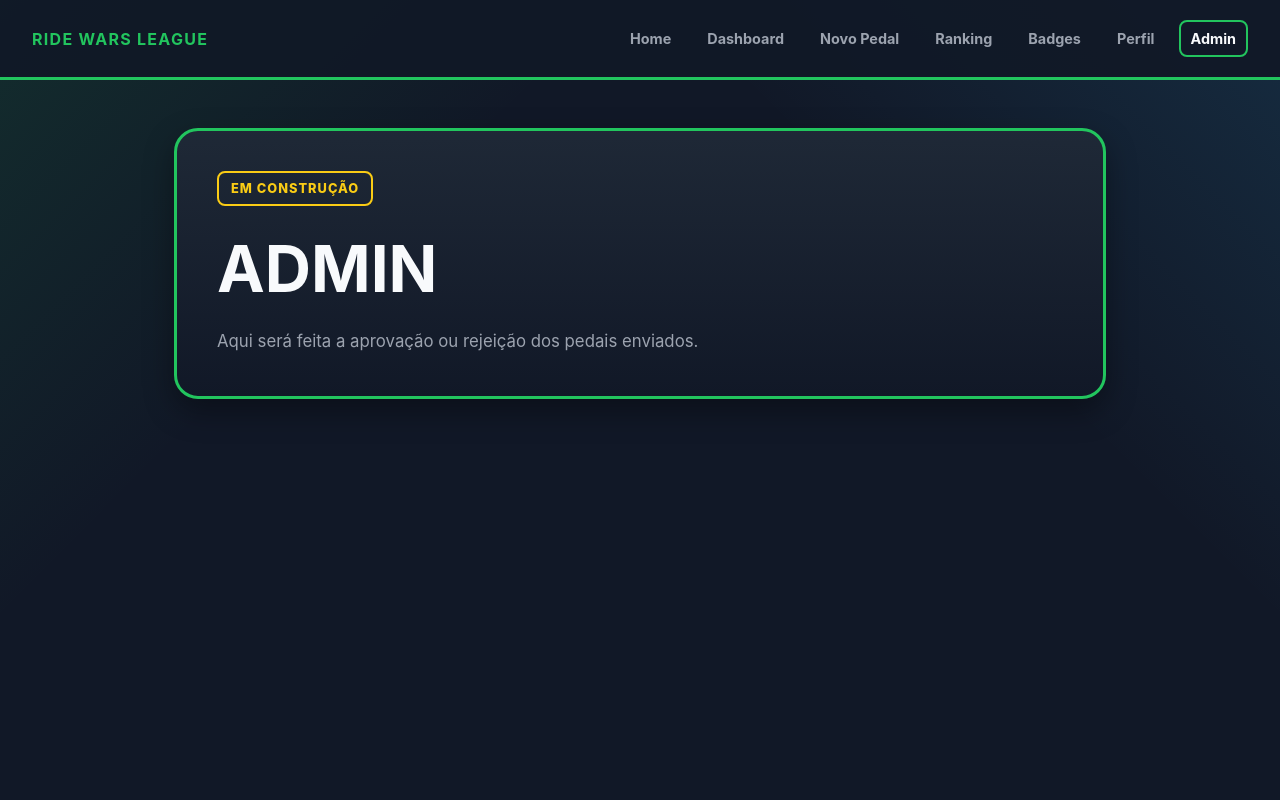
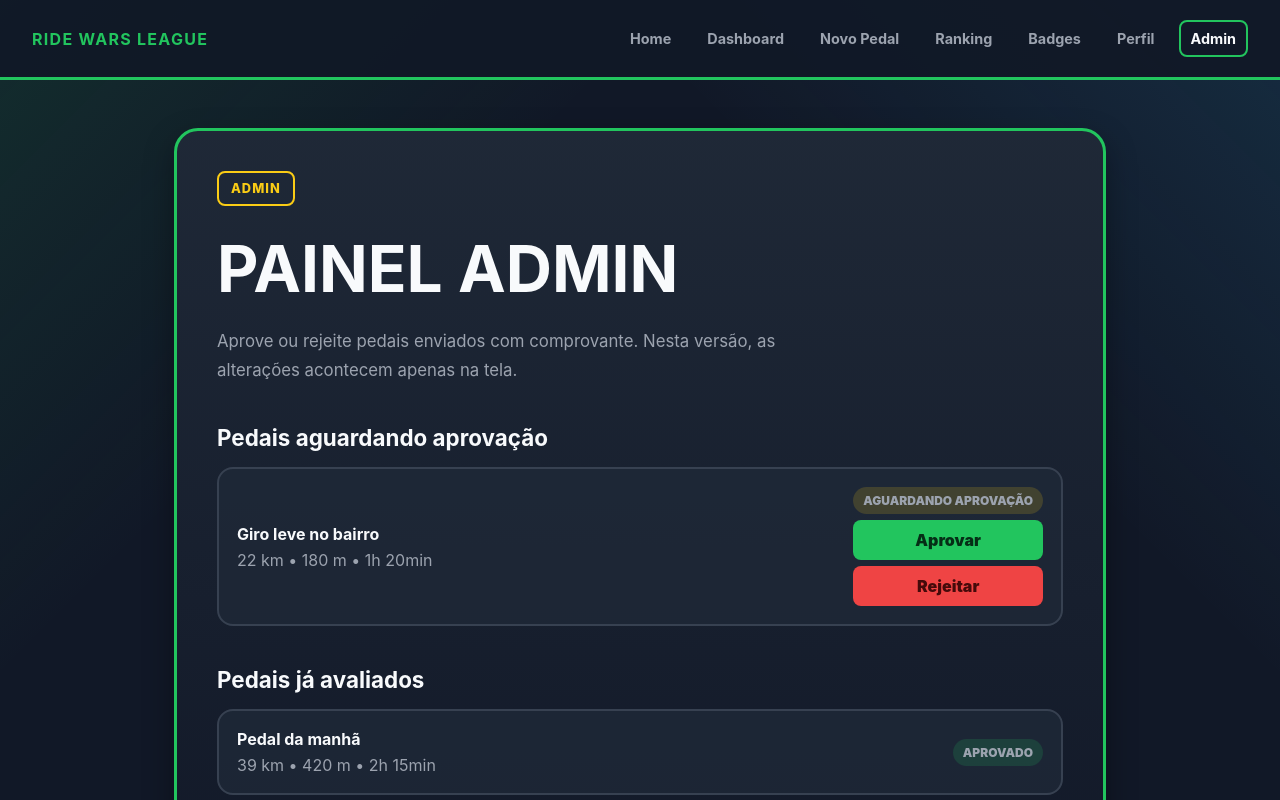
Before and after one commit to Josiane-Goncalves/ride-wars-league-v2, a React (Vite) app: page /admin in a window 1280 px wide. Shown: the top 800 px of the page. Built offline with nearby package versions, Linux system fonts and the light colour scheme.

Commit message:
feat: add mock admin ride approval

```diff
--- a/src/components/rides/RideCard.tsx
+++ b/src/components/rides/RideCard.tsx
@@ -1,3 +1,4 @@
+import type { ReactNode } from 'react';
 import type { Ride } from '../../types/ride';
 import { formatDuration } from '../../utils/formatDuration';
 import {
@@ -7,9 +8,10 @@ import {
 
 type RideCardProps = {
   ride: Ride;
+  children?: ReactNode;
 };
 
-export function RideCard({ ride }: RideCardProps) {
+export function RideCard({ ride, children }: RideCardProps) {
   return (
     <article className="submitted-ride-card">
       <div>
@@ -21,9 +23,13 @@ export function RideCard({ ride }: RideCardProps) {
         </span>
       </div>
 
-      <span className={getRideStatusClassName(ride.status)}>
-        {getRideStatusLabel(ride.status)}
-      </span>
+      <div className="ride-card-side">
+        <span className={getRideStatusClassName(ride.status)}>
+          {getRideStatusLabel(ride.status)}
+        </span>
+
+        {children && <div className="ride-card-actions">{children}</div>}
+      </div>
     </article>
   );
 }
--- a/src/pages/Admin/AdminPage.tsx
+++ b/src/pages/Admin/AdminPage.tsx
@@ -1,10 +1,85 @@
-import { PagePlaceholder } from '../../components/ui/PagePlaceholder';
+import { useState } from 'react';
+import { RideCard } from '../../components/rides/RideCard';
+import { mockRides } from '../../data/mockRides';
+import type { Ride, RideStatus } from '../../types/ride';
 
 export function AdminPage() {
+  const [rides, setRides] = useState<Ride[]>(mockRides);
+
+  const pendingRides = rides.filter((ride) => ride.status === 'pending');
+  const reviewedRides = rides.filter(
+    (ride) => ride.status === 'verified' || ride.status === 'rejected',
+  );
+
+  function updateRideStatus(rideId: string, status: RideStatus) {
+    setRides((currentRides) =>
+      currentRides.map((ride) => {
+        if (ride.id === rideId) {
+          return {
+            ...ride,
+            status,
+          };
+        }
+
+        return ride;
+      }),
+    );
+  }
+
   return (
-    <PagePlaceholder
-      title="Admin"
-      description="Aqui será feita a aprovação ou rejeição dos pedais enviados."
-    />
+    <section className="page-card">
+      <span className="pixel-badge">Admin</span>
+
+      <h1>Painel Admin</h1>
+
+      <p>
+        Aprove ou rejeite pedais enviados com comprovante. Nesta versão, as
+        alterações acontecem apenas na tela.
+      </p>
+
+      <div className="admin-section">
+        <h2>Pedais aguardando aprovação</h2>
+
+        {pendingRides.length === 0 && (
+          <p className="empty-state">Nenhum pedal aguardando aprovação.</p>
+        )}
+
+        <div className="admin-rides-list">
+          {pendingRides.map((ride) => (
+            <RideCard ride={ride} key={ride.id}>
+              <button
+                type="button"
+                className="admin-approve-button"
+                onClick={() => updateRideStatus(ride.id, 'verified')}
+              >
+                Aprovar
+              </button>
+
+              <button
+                type="button"
+                className="admin-reject-button"
+                onClick={() => updateRideStatus(ride.id, 'rejected')}
+              >
+                Rejeitar
+              </button>
+            </RideCard>
+          ))}
+        </div>
+      </div>
+
+      <div className="admin-section">
+        <h2>Pedais já avaliados</h2>
+
+        {reviewedRides.length === 0 && (
+          <p className="empty-state">Nenhum pedal avaliado ainda.</p>
+        )}
+
+        <div className="admin-rides-list">
+          {reviewedRides.map((ride) => (
+            <RideCard ride={ride} key={ride.id} />
+          ))}
+        </div>
+      </div>
+    </section>
   );
 }
--- a/src/styles/global.css
+++ b/src/styles/global.css
@@ -489,3 +489,61 @@ a {
     grid-template-columns: 1fr;
   }
 }
+
+.ride-card-side {
+  display: flex;
+  align-items: center;
+  gap: 12px;
+}
+
+.ride-card-actions {
+  display: flex;
+  flex-wrap: wrap;
+  gap: 8px;
+}
+
+.admin-section {
+  margin-top: 40px;
+}
+
+.admin-section h2 {
+  margin: 0 0 16px;
+  font-size: 1.4rem;
+}
+
+.admin-rides-list {
+  display: grid;
+  gap: 12px;
+}
+
+.empty-state {
+  margin: 0;
+  color: var(--color-muted);
+  font-weight: 700;
+}
+
+.admin-approve-button,
+.admin-reject-button {
+  border: 0;
+  border-radius: var(--radius-sm);
+  padding: 10px 12px;
+  font-weight: 900;
+  cursor: pointer;
+}
+
+.admin-approve-button {
+  background-color: var(--color-primary);
+  color: #052e16;
+}
+
+.admin-reject-button {
+  background-color: var(--color-danger);
+  color: #450a0a;
+}
+
+@media (max-width: 760px) {
+  .ride-card-side {
+    align-items: flex-start;
+    flex-direction: column;
+  }
+}
```
